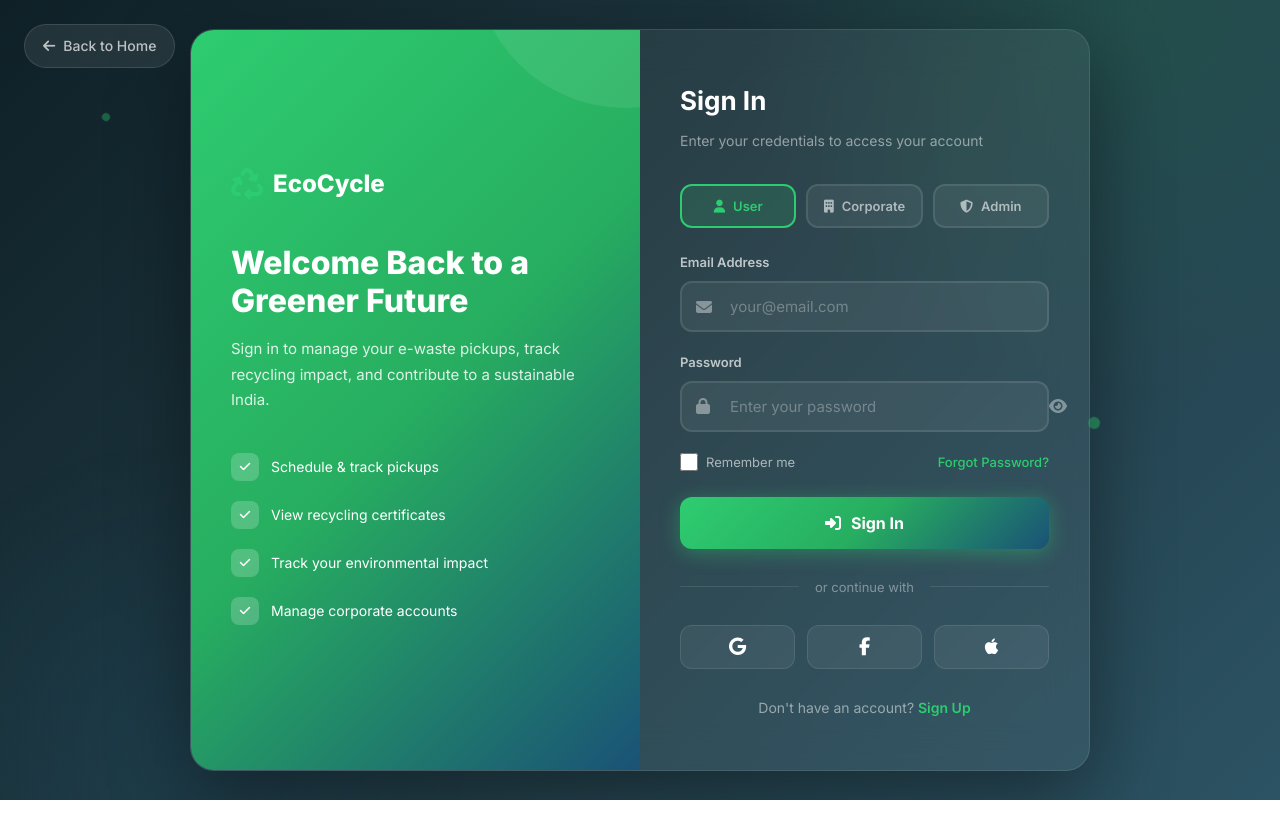
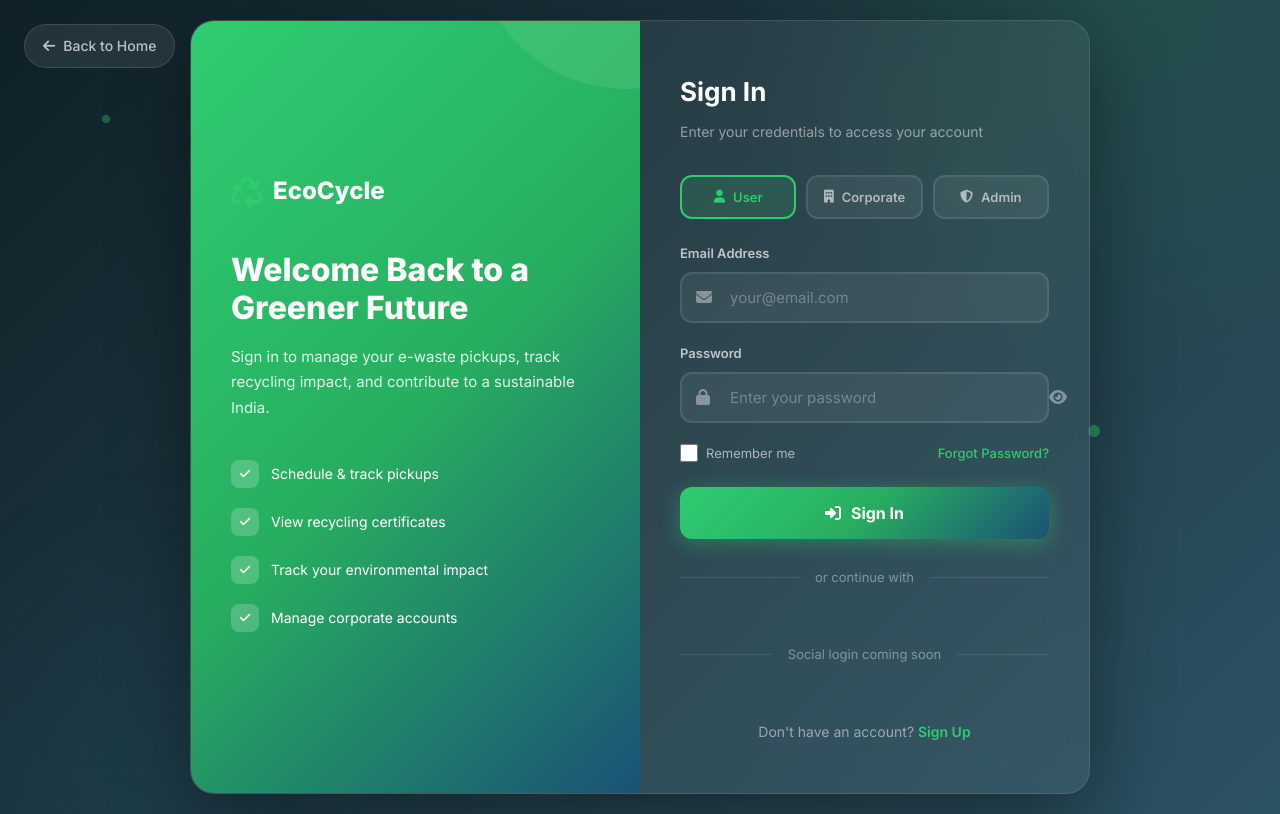
Before and after one commit to nitinpandey-ind/ecocycle-, a plain HTML site: page login.html in a window 1280 px wide. Drawn offline with Linux system fonts and the light colour scheme.

Commit message:
Remove social login buttons and update message
Removed social login buttons and added a message indicating that social login is coming soon.

```diff
--- a/login.html
+++ b/login.html
@@ -570,18 +570,9 @@
                 <div class="divider">
                     <span>or continue with</span>
                 </div>
-
-                <div class="social-login">
-                    <button type="button" class="social-btn google" title="Login with Google">
-                        <i class="fab fa-google"></i>
-                    </button>
-                    <button type="button" class="social-btn facebook" title="Login with Facebook">
-                        <i class="fab fa-facebook-f"></i>
-                    </button>
-                    <button type="button" class="social-btn apple" title="Login with Apple">
-                        <i class="fab fa-apple"></i>
-                    </button>
-                </div>
+                <div class="divider">
+                   <span>Social login coming soon</span>
+              </div>
 
                 <p class="signup-link">
                     Don't have an account? <a href="#">Sign Up</a>
```
